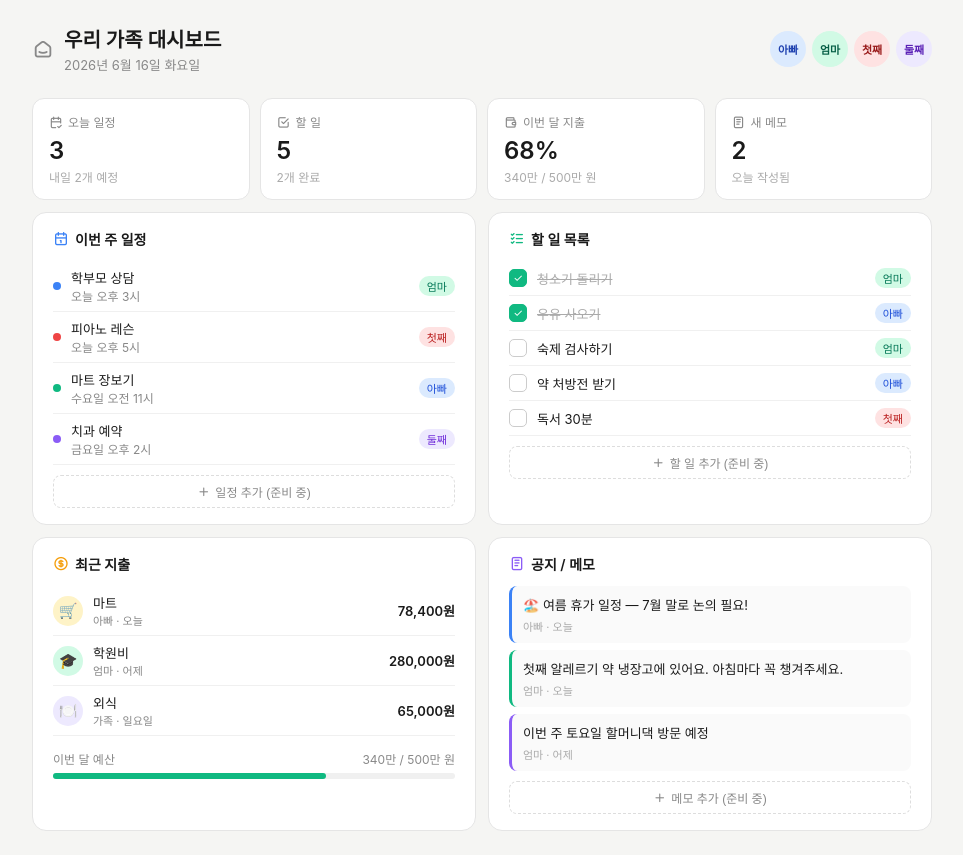
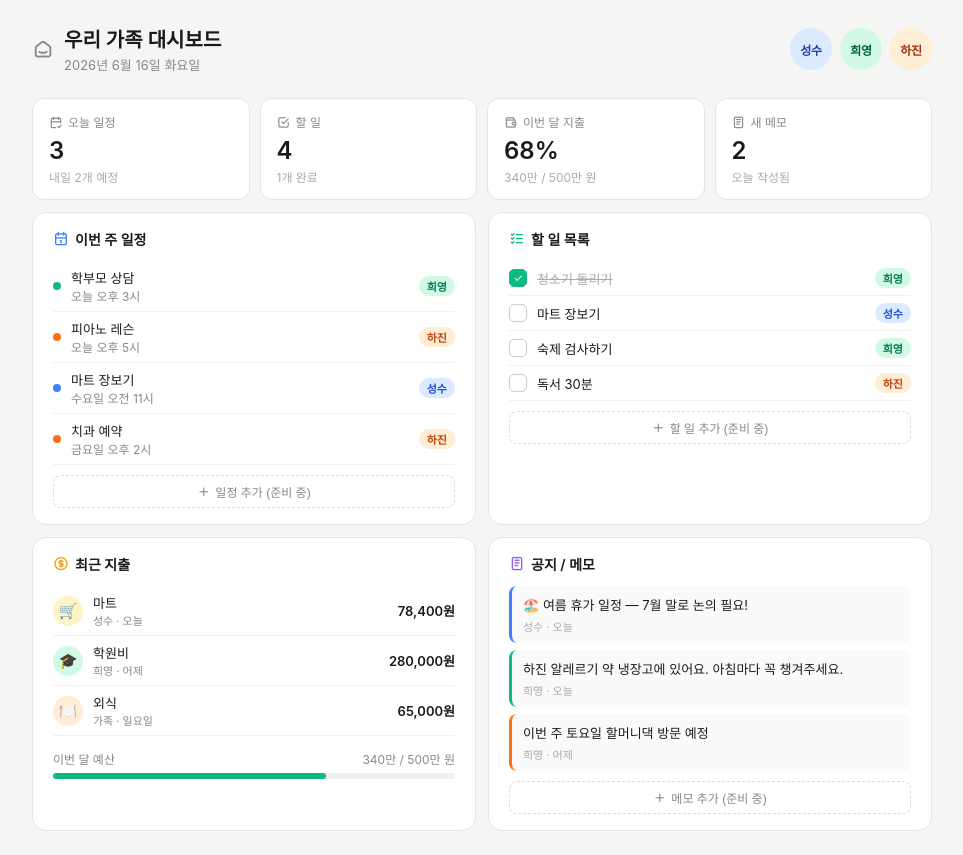
Before and after one commit to kwonheeyoung-20/family-dashboard, a plain HTML site: page index.html in a window 1280 px wide. Shown: the whole page, without its empty margins (158-1121 px from the left). Drawn offline with Linux system fonts and the light colour scheme.

Commit message:
Refactor avatar styles and update related sections
Updated avatar styles and added new color classes. Modified todo and expense sections to reflect new names and colors.

```diff
--- a/index.html
+++ b/index.html
@@ -28,18 +28,29 @@
     .header-left { display: flex; align-items: center; gap: 10px; }
     .header-title { font-size: 20px; font-weight: 600; }
     .header-date { font-size: 13px; color: #888; margin-top: 2px; }
-    .avatar-row { display: flex; gap: 6px; }
+    .avatar-row { display: flex; gap: 8px; }
     .avatar {
-      width: 36px; height: 36px; border-radius: 50%;
+      width: 42px; height: 42px; border-radius: 50%;
       display: flex; align-items: center; justify-content: center;
-      font-size: 11px; font-weight: 600; cursor: default;
+      font-size: 12px; font-weight: 700; cursor: default;
+      letter-spacing: -0.3px;
     }
-    .av-blue   { background: #dbeafe; color: #1e40af; }
-    .av-teal   { background: #d1fae5; color: #065f46; }
-    .av-coral  { background: #fee2e2; color: #991b1b; }
-    .av-purple { background: #ede9fe; color: #5b21b6; }
 
-    /* 상단 지표 카드 */
+    /* 가족 색상 — 성수:파랑 / 희영:초록 / 하진:주황 */
+    .av-sungsoo  { background: #dbeafe; color: #1e40af; }
+    .av-heeyoung { background: #d1fae5; color: #065f46; }
+    .av-hajin    { background: #ffedd5; color: #9a3412; }
+
+    .tag { font-size: 11px; padding: 2px 8px; border-radius: 20px; font-weight: 600; }
+    .tag-sungsoo  { background: #dbeafe; color: #1d4ed8; }
+    .tag-heeyoung { background: #d1fae5; color: #047857; }
+    .tag-hajin    { background: #ffedd5; color: #c2410c; }
+
+    .dot-sungsoo  { background: #3b82f6; }
+    .dot-heeyoung { background: #10b981; }
+    .dot-hajin    { background: #f97316; }
+
+    /* 상단 지표 */
     .grid-top {
       display: grid;
       grid-template-columns: repeat(4, 1fr);
@@ -90,21 +101,9 @@
     }
     .cal-item:last-child { border-bottom: none; }
     .cal-dot { width: 8px; height: 8px; border-radius: 50%; flex-shrink: 0; }
-    .dot-blue   { background: #3b82f6; }
-    .dot-coral  { background: #ef4444; }
-    .dot-teal   { background: #10b981; }
-    .dot-purple { background: #8b5cf6; }
     .cal-info { flex: 1; }
     .cal-name { font-size: 13px; }
     .cal-time { font-size: 12px; color: #888; }
-    .tag {
-      font-size: 11px; padding: 2px 8px;
-      border-radius: 20px; font-weight: 500;
-    }
-    .tag-blue   { background: #dbeafe; color: #1d4ed8; }
-    .tag-coral  { background: #fee2e2; color: #b91c1c; }
-    .tag-teal   { background: #d1fae5; color: #047857; }
-    .tag-purple { background: #ede9fe; color: #6d28d9; }
 
     /* 할 일 */
     .todo-item {
@@ -148,7 +147,7 @@
       font-size: 12px; color: #888; margin-bottom: 6px;
     }
     .budget-bar-bg { height: 6px; background: #f0f0f0; border-radius: 3px; }
-    .budget-bar-fill { height: 6px; border-radius: 3px; background: #10b981; transition: width 0.5s; }
+    .budget-bar-fill { height: 6px; border-radius: 3px; background: #10b981; }
 
     /* 메모 */
     .memo-item {
@@ -176,12 +175,12 @@
     }
     .add-btn:hover { background: #f5f5f5; color: #444; border-color: #aaa; }
 
-    /* 모바일 대응 */
+    /* 모바일 */
     @media (max-width: 600px) {
       body { padding: 1rem; }
       .grid-top { grid-template-columns: repeat(2, 1fr); }
       .grid-main { grid-template-columns: 1fr; }
-      .avatar { font-size: 10px; width: 32px; height: 32px; }
+      .avatar { font-size: 11px; width: 36px; height: 36px; }
     }
   </style>
 </head>
@@ -198,10 +197,9 @@
         </div>
       </div>
       <div class="avatar-row">
-        <div class="avatar av-blue">아빠</div>
-        <div class="avatar av-teal">엄마</div>
-        <div class="avatar av-coral">첫째</div>
-        <div class="avatar av-purple">둘째</div>
+        <div class="avatar av-sungsoo">성수</div>
+        <div class="avatar av-heeyoung">희영</div>
+        <div class="avatar av-hajin">하진</div>
       </div>
     </div>
 
@@ -214,8 +212,8 @@
       </div>
       <div class="metric-card">
         <div class="metric-label"><i class="ti ti-checkbox" style="font-size:14px;"></i> 할 일</div>
-        <div class="metric-value">5</div>
-        <div class="metric-sub">2개 완료</div>
+        <div class="metric-value">4</div>
+        <div class="metric-sub">1개 완료</div>
       </div>
       <div class="metric-card">
         <div class="metric-label"><i class="ti ti-wallet" style="font-size:14px;"></i> 이번 달 지출</div>
@@ -240,36 +238,36 @@
           </div>
         </div>
         <div class="cal-item">
-          <div class="cal-dot dot-blue"></div>
+          <div class="cal-dot dot-heeyoung"></div>
           <div class="cal-info">
             <div class="cal-name">학부모 상담</div>
             <div class="cal-time">오늘 오후 3시</div>
           </div>
-          <span class="tag tag-teal">엄마</span>
+          <span class="tag tag-heeyoung">희영</span>
         </div>
         <div class="cal-item">
-          <div class="cal-dot dot-coral"></div>
+          <div class="cal-dot dot-hajin"></div>
           <div class="cal-info">
             <div class="cal-name">피아노 레슨</div>
             <div class="cal-time">오늘 오후 5시</div>
           </div>
-          <span class="tag tag-coral">첫째</span>
+          <span class="tag tag-hajin">하진</span>
         </div>
         <div class="cal-item">
-          <div class="cal-dot dot-teal"></div>
+          <div class="cal-dot dot-sungsoo"></div>
           <div class="cal-info">
             <div class="cal-name">마트 장보기</div>
             <div class="cal-time">수요일 오전 11시</div>
           </div>
-          <span class="tag tag-blue">아빠</span>
+          <span class="tag tag-sungsoo">성수</span>
         </div>
         <div class="cal-item">
-          <div class="cal-dot dot-purple"></div>
+          <div class="cal-dot dot-hajin"></div>
           <div class="cal-info">
             <div class="cal-name">치과 예약</div>
             <div class="cal-time">금요일 오후 2시</div>
           </div>
-          <span class="tag tag-purple">둘째</span>
+          <span class="tag tag-hajin">하진</span>
         </div>
         <button class="add-btn">
           <i class="ti ti-plus" style="font-size:13px;"></i> 일정 추가 (준비 중)
@@ -286,27 +284,22 @@
         <div class="todo-item">
           <div class="todo-check done"></div>
           <span class="todo-text done">청소기 돌리기</span>
-          <span class="tag tag-teal">엄마</span>
+          <span class="tag tag-heeyoung">희영</span>
         </div>
         <div class="todo-item">
-          <div class="todo-check done"></div>
-          <span class="todo-text done">우유 사오기</span>
-          <span class="tag tag-blue">아빠</span>
+          <div class="todo-check" onclick="toggleTodo(this)"></div>
+          <span class="todo-text">마트 장보기</span>
+          <span class="tag tag-sungsoo">성수</span>
         </div>
         <div class="todo-item">
           <div class="todo-check" onclick="toggleTodo(this)"></div>
           <span class="todo-text">숙제 검사하기</span>
-          <span class="tag tag-teal">엄마</span>
-        </div>
-        <div class="todo-item">
-          <div class="todo-check" onclick="toggleTodo(this)"></div>
-          <span class="todo-text">약 처방전 받기</span>
-          <span class="tag tag-blue">아빠</span>
+          <span class="tag tag-heeyoung">희영</span>
         </div>
         <div class="todo-item">
           <div class="todo-check" onclick="toggleTodo(this)"></div>
           <span class="todo-text">독서 30분</span>
-          <span class="tag tag-coral">첫째</span>
+          <span class="tag tag-hajin">하진</span>
         </div>
         <button class="add-btn">
           <i class="ti ti-plus" style="font-size:13px;"></i> 할 일 추가 (준비 중)
@@ -325,7 +318,7 @@
             <div class="expense-icon" style="background:#fef3c7;">🛒</div>
             <div>
               <div class="expense-name">마트</div>
-              <div class="expense-who">아빠 · 오늘</div>
+              <div class="expense-who">성수 · 오늘</div>
             </div>
           </div>
           <div class="expense-amount">78,400원</div>
@@ -335,14 +328,14 @@
             <div class="expense-icon" style="background:#d1fae5;">🎓</div>
             <div>
               <div class="expense-name">학원비</div>
-              <div class="expense-who">엄마 · 어제</div>
+              <div class="expense-who">희영 · 어제</div>
             </div>
           </div>
           <div class="expense-amount">280,000원</div>
         </div>
         <div class="expense-item">
           <div class="expense-left">
-            <div class="expense-icon" style="background:#ede9fe;">🍽️</div>
+            <div class="expense-icon" style="background:#ffedd5;">🍽️</div>
             <div>
               <div class="expense-name">외식</div>
               <div class="expense-who">가족 · 일요일</div>
@@ -370,15 +363,15 @@
         </div>
         <div class="memo-item" style="border-left-color: #3b82f6;">
           <div class="memo-text">🏖️ 여름 휴가 일정 — 7월 말로 논의 필요!</div>
-          <div class="memo-meta">아빠 · 오늘</div>
+          <div class="memo-meta">성수 · 오늘</div>
         </div>
         <div class="memo-item" style="border-left-color: #10b981;">
-          <div class="memo-text">첫째 알레르기 약 냉장고에 있어요. 아침마다 꼭 챙겨주세요.</div>
-          <div class="memo-meta">엄마 · 오늘</div>
+          <div class="memo-text">하진 알레르기 약 냉장고에 있어요. 아침마다 꼭 챙겨주세요.</div>
+          <div class="memo-meta">희영 · 오늘</div>
         </div>
-        <div class="memo-item" style="border-left-color: #8b5cf6;">
+        <div class="memo-item" style="border-left-color: #f97316;">
           <div class="memo-text">이번 주 토요일 할머니댁 방문 예정</div>
-          <div class="memo-meta">엄마 · 어제</div>
+          <div class="memo-meta">희영 · 어제</div>
         </div>
         <button class="add-btn">
           <i class="ti ti-plus" style="font-size:13px;"></i> 메모 추가 (준비 중)
@@ -389,13 +382,11 @@
   </div>
 
   <script>
-    // 오늘 날짜 표시
     const d = new Date();
     const days = ['일', '월', '화', '수', '목', '금', '토'];
     document.getElementById('today-date').textContent =
       `${d.getFullYear()}년 ${d.getMonth()+1}월 ${d.getDate()}일 ${days[d.getDay()]}요일`;
 
-    // 할 일 체크 토글
     function toggleTodo(el) {
       el.classList.toggle('done');
       const text = el.parentElement.querySelector('.todo-text');
```
